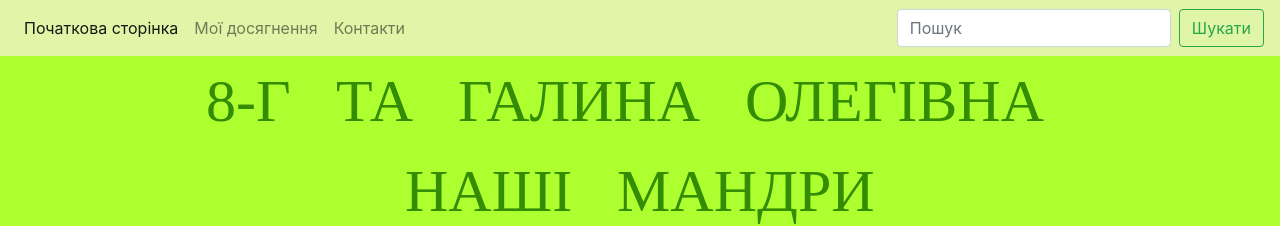
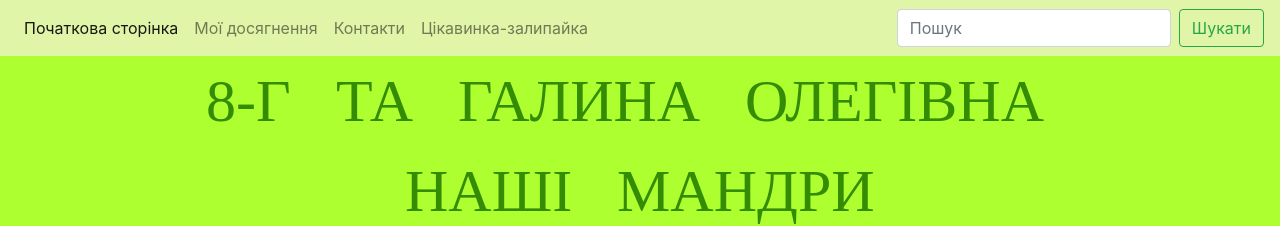
Before and after one commit to bengalja/bengalja.github.io, a plain HTML site: page екзамен/index.html in a window 1280 px wide. Shown: the top 226 px of the page. Drawn offline with nearby package versions, Linux system fonts and the light colour scheme.

Commit message:
Update index.html

```diff
--- a/екзамен/index.html
+++ b/екзамен/index.html
@@ -155,6 +155,9 @@ body
 			<li class="nav-item ">
 				<a href="#" class="nav-link" data-toggle="modal" data-target="#exampleModal"> Контакти</a>
 			</li>
+			<li class="nav-item ">
+				<a href="prbkol.html" class="nav-link" data-toggle="modal" data-target="#exampleModal"> Цікавинка-залипайка</a>
+			</li>
 		</ul>
 	<form class="form-inline my-2 my-lg-0">
 			<input type="text" class="form-control mr-sm-2" placeholder="Пошук" aria-lable="Пошук">
```
